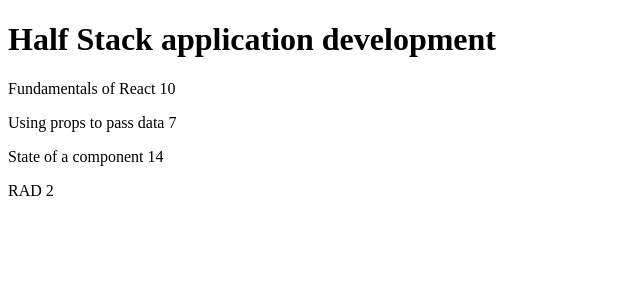
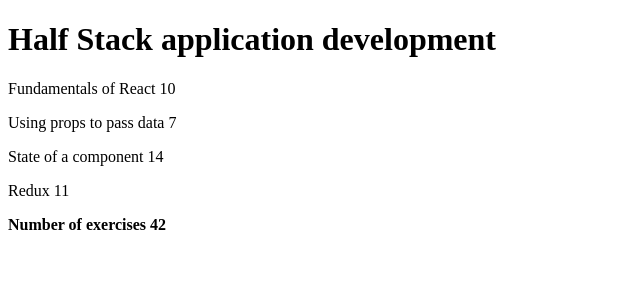
Before and after one commit to yiyhuang/fullstackopen-2021, a React (Create React App) app in the folder part2/courseinfo/: page / in a window 1280 px wide. Shown: the top 300 px of the page, without its empty margins (0-640 px from the left). Built offline with nearby package versions, Linux system fonts and the light colour scheme.

Commit message:
complete exercise 2.2

```diff
--- a/part2/courseinfo/src/App.js
+++ b/part2/courseinfo/src/App.js
@@ -4,13 +4,14 @@ const Header = ({ course }) => {
   return <h1>{course.name}</h1>;
 };
 
-// const Total = ({ course }) => {
-//   const sum =
-//     course.parts[0].exercises +
-//     course.parts[1].exercises +
-//     course.parts[2].exercises;
-//   return <p>Number of exercises {sum}</p>;
-// };
+const Total = ({ course }) => {
+  const total = course.parts.reduce((total, part) => total + part.exercises, 0);
+  return (
+    <p>
+      <b>Number of exercises {total}</b>
+    </p>
+  );
+};
 
 const Part = (props) => {
   return (
@@ -35,7 +36,7 @@ const Course = ({ course }) => {
     <div>
       <Header course={course} />
       <Content course={course} />
-      {/* <Total course={course} /> */}
+      <Total course={course} />
     </div>
   );
 };
@@ -61,8 +62,8 @@ const App = () => {
         id: 3,
       },
       {
-        name: "RAD",
-        exercises: 2,
+        name: "Redux",
+        exercises: 11,
         id: 4,
       },
     ],
```
